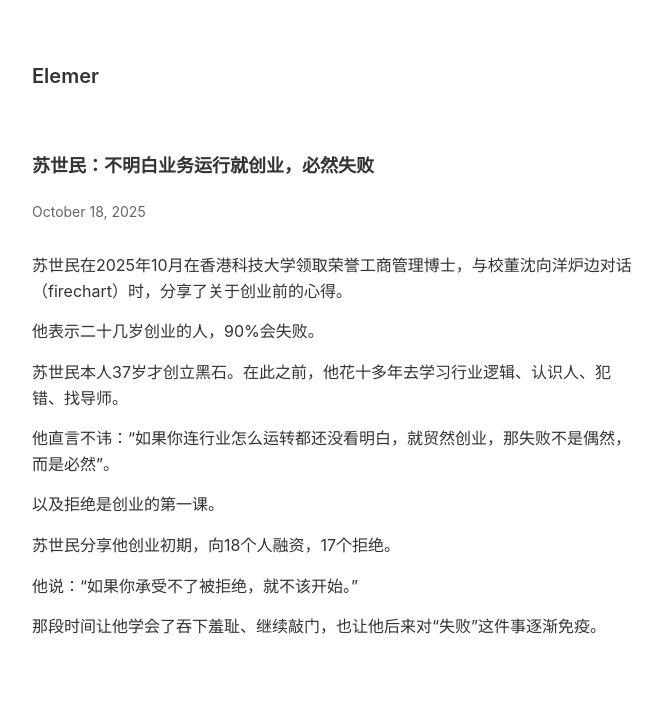
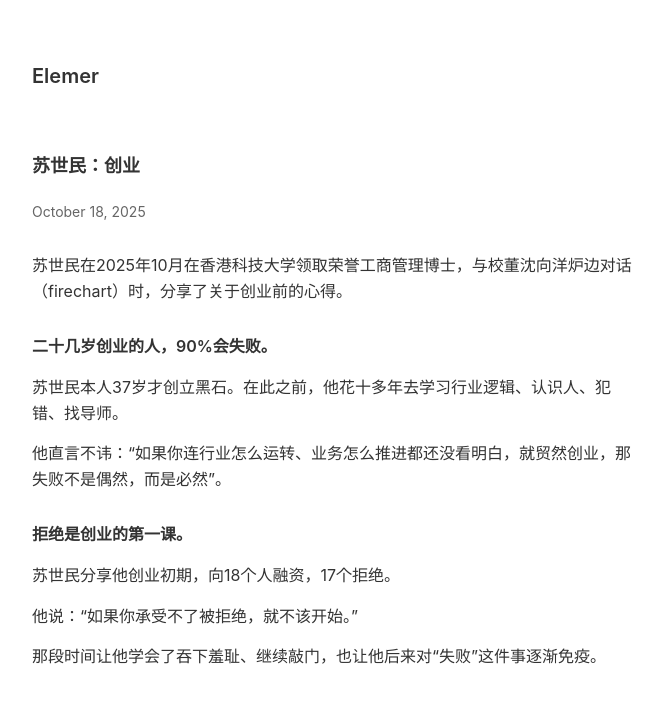
Before and after one commit to elemer1/elemer1.github.io, a Jekyll site: the page built from _writings/苏世民：不懂业务就创业.md, in a window 1280 px wide. Shown: the top 703 px of the page, without its empty margins (303-965 px from the left). Built offline with Jekyll 4.4.1, drawn with Linux system fonts in a browser that asks for light colours.

Commit message:
Update 苏世民：不懂业务就创业.md

```diff
--- a/_writings/苏世民：不懂业务就创业.md
+++ b/_writings/苏世民：不懂业务就创业.md
@@ -1,17 +1,17 @@
 ---
-title: 苏世民：不明白业务运行就创业，必然失败
+title: 苏世民：创业
 date: 2025-10-18
 ---
 
 苏世民在2025年10月在香港科技大学领取荣誉工商管理博士，与校董沈向洋炉边对话（firechart）时，分享了关于创业前的心得。
 
-他表示二十几岁创业的人，90%会失败。
+### 二十几岁创业的人，90%会失败。
 
 苏世民本人37岁才创立黑石。在此之前，他花十多年去学习行业逻辑、认识人、犯错、找导师。
 
-他直言不讳：“如果你连行业怎么运转都还没看明白，就贸然创业，那失败不是偶然，而是必然”。
+他直言不讳：“如果你连行业怎么运转、业务怎么推进都还没看明白，就贸然创业，那失败不是偶然，而是必然”。
 
-以及拒绝是创业的第一课。
+### 拒绝是创业的第一课。
 
 苏世民分享他创业初期，向18个人融资，17个拒绝。
 
```
